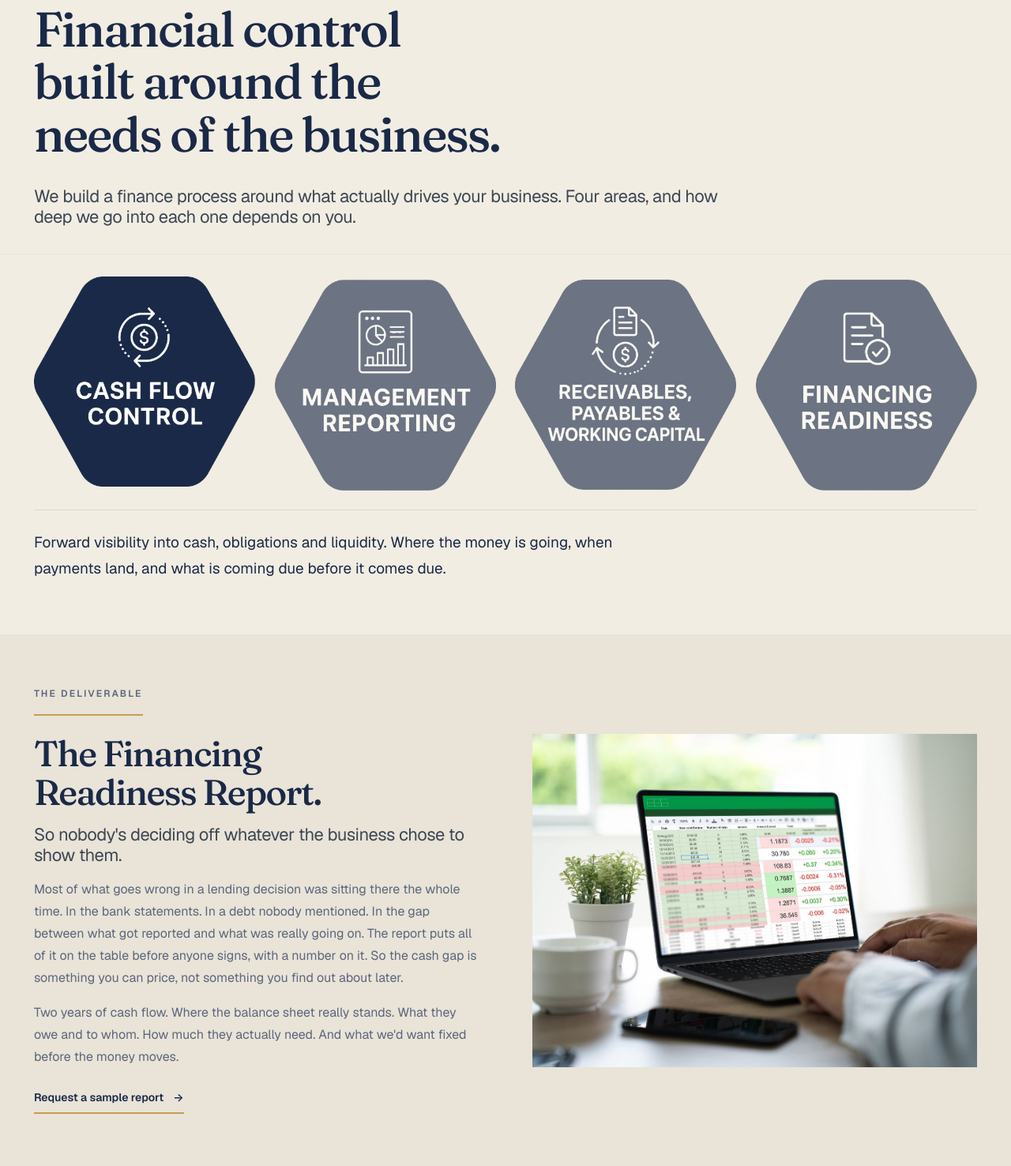
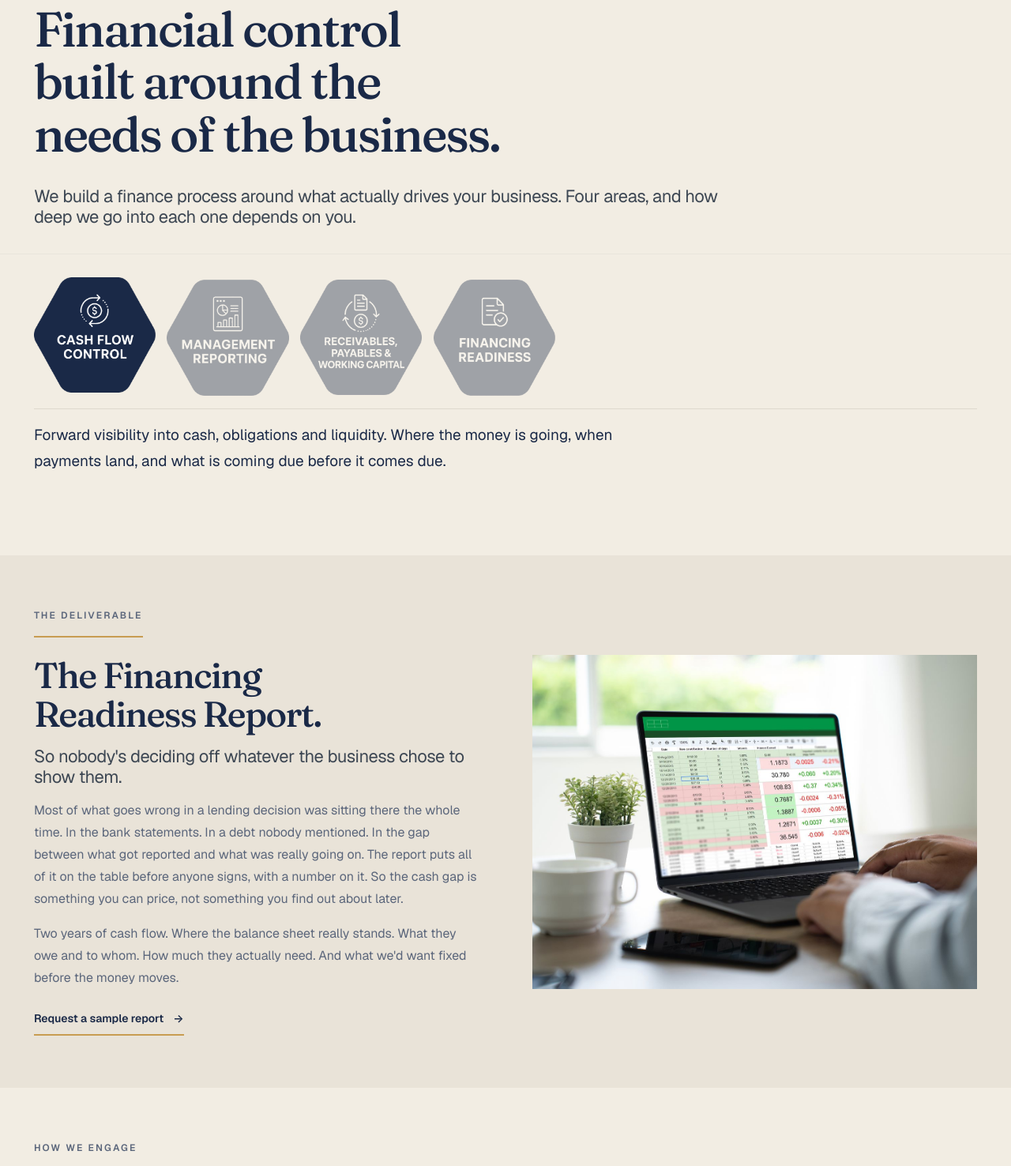
Before and after one commit to AFgroup360/website, a PHP site: page /services.html in a window 1280 px wide, after a click that opens the changed part. Shown: the part 201-1677 px from the top of the page at 79% size. Run offline with PHP 8.4, Linux system fonts and the light colour scheme.

Commit message:
Shrink the service tiles and cut the disqualifier from For Owners
The tiles were running the full container width, so clicking one opened
the detail below the fold and it read as nothing happening. The row is now
capped at 660px, which puts each tile at 153px and the detail in the same
view as the tiles.

Also gave the detail a fixed slot so opening one no longer shoves the rest
of the page down, and pushed the unselected tiles further back so the
chosen one is unmistakable.

For Owners loses the "Sometimes the answer is you don't need us" block.

Co-Authored-By: Claude Opus 5 <noreply@anthropic.com>
Claude-Session: https://claude.ai/code/session_014HeX2eCQpZKdnhGt1WQaZM

```diff
--- a/css/main.css
+++ b/css/main.css
@@ -1418,14 +1418,18 @@ button.nav__link--parent {
   line-height: var(--leading-loose);
 }
 
-/* The four areas as tiles. Click one, its detail opens underneath the row. */
+/* The four areas as tiles. Click one, its detail opens underneath the row.
+   Kept deliberately small so the tiles and the detail share one screen. */
 .areas__tiles {
   display: grid;
   grid-template-columns: repeat(4, minmax(0, 1fr));
-  gap: clamp(0.75rem, 0.25rem + 1.6vw, 1.75rem);
+  gap: clamp(0.5rem, 0.25rem + 0.8vw, 1rem);
   align-items: start;
-}
-@media (max-width: 760px) { .areas__tiles { grid-template-columns: repeat(2, minmax(0, 1fr)); } }
+  max-width: 660px;
+}
+@media (max-width: 760px) {
+  .areas__tiles { grid-template-columns: repeat(2, minmax(0, 1fr)); max-width: 340px; }
+}
 
 .area {
   padding: 0;
@@ -1433,31 +1437,32 @@ button.nav__link--parent {
   background: none;
   cursor: pointer;
   line-height: 0;
-  border-radius: var(--radius-md);
-  transition: transform .18s ease, opacity .18s ease;
+  opacity: 0.38;
+  transition: opacity .18s ease, transform .18s ease;
 }
 .area img { width: 100%; height: auto; }
-/* Unselected tiles step back once something is open, so the choice reads. */
-.area { opacity: 0.62; }
-.areas[data-open] .area[aria-selected="true"] { opacity: 1; transform: translateY(-4px); }
-.areas:not([data-open]) .area { opacity: 0.92; }
-.area:hover, .area:focus-visible { opacity: 1; transform: translateY(-4px); }
-.area:focus-visible { outline: 2px solid var(--accent); outline-offset: 6px; }
+.area:hover, .area:focus-visible { opacity: 0.75; }
+.areas:not([data-open]) .area { opacity: 0.85; }
+.areas:not([data-open]) .area:hover { opacity: 1; }
+.areas[data-open] .area[aria-selected="true"] { opacity: 1; transform: translateY(-3px); }
+.area:focus-visible { outline: 2px solid var(--accent); outline-offset: 5px; }
 
 .areas__hint {
-  margin-top: var(--space-5);
+  margin-top: var(--space-4);
   font-size: var(--text-sm);
   color: var(--text-muted);
 }
 .areas[data-open] .areas__hint { display: none; }
 
+/* A fixed slot for the detail so opening one does not shove the page around. */
+.areas__detail { min-height: 7.5rem; }
 .area-panel {
-  margin-top: var(--space-5);
-  padding-top: var(--space-5);
+  margin-top: var(--space-4);
+  padding-top: var(--space-4);
   border-top: 1px solid var(--border);
 }
 .area-panel p {
-  max-width: 62ch;
+  max-width: 60ch;
   font-size: var(--text-lg);
   line-height: var(--leading-loose);
   color: var(--text-strong);
@@ -1465,7 +1470,7 @@ button.nav__link--parent {
 
 @media (prefers-reduced-motion: reduce) {
   .area { transition: none; }
-  .area:hover, .area:focus-visible, .areas[data-open] .area[aria-selected="true"] { transform: none; }
+  .areas[data-open] .area[aria-selected="true"] { transform: none; }
 }
 
 /* Escape the container for one element. */
--- a/services.html
+++ b/services.html
@@ -93,6 +93,7 @@
 
       <p class="areas__hint">Tap an area to see what it covers.</p>
 
+      <div class="areas__detail">
       <div class="area-panel" id="panel-cash" role="tabpanel" aria-labelledby="tab-cash" hidden>
         <p>Forward visibility into cash, obligations and liquidity. Where the money is
           going, when payments land, and what is coming due before it comes due.</p>
@@ -109,6 +110,7 @@
         <p>We review the position behind the request, surface what would slow a lender
           down, and organise the analysis for management. We prepare the package. We
           don't broker or arrange the financing.</p>
+      </div>
       </div>
     </div>
   </div>
--- a/tools/pages/services.html
+++ b/tools/pages/services.html
@@ -35,6 +35,7 @@
 
       <p class="areas__hint">Tap an area to see what it covers.</p>
 
+      <div class="areas__detail">
       <div class="area-panel" id="panel-cash" role="tabpanel" aria-labelledby="tab-cash" hidden>
         <p>Forward visibility into cash, obligations and liquidity. Where the money is
           going, when payments land, and what is coming due before it comes due.</p>
@@ -51,6 +52,7 @@
         <p>We review the position behind the request, surface what would slow a lender
           down, and organise the analysis for management. We prepare the package. We
           don't broker or arrange the financing.</p>
+      </div>
       </div>
     </div>
   </div>
```
Also changed, not shown: for-owners.html (+0 -12 lines), tools/pages/for-owners.html (+0 -12 lines).
